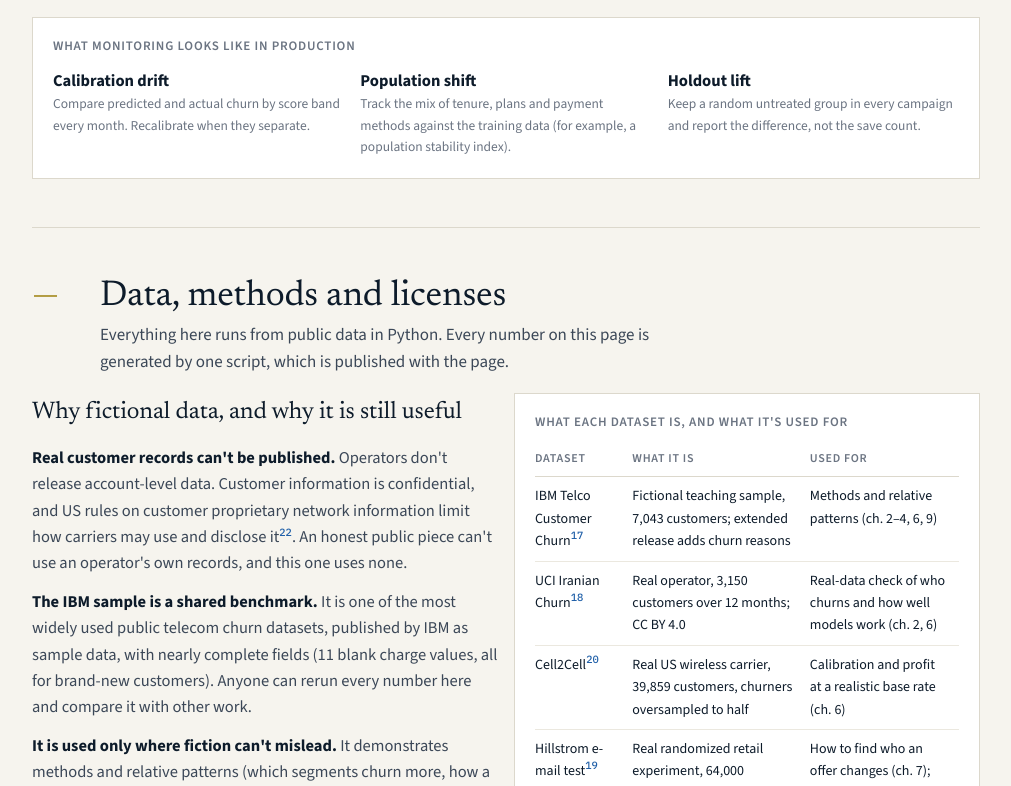
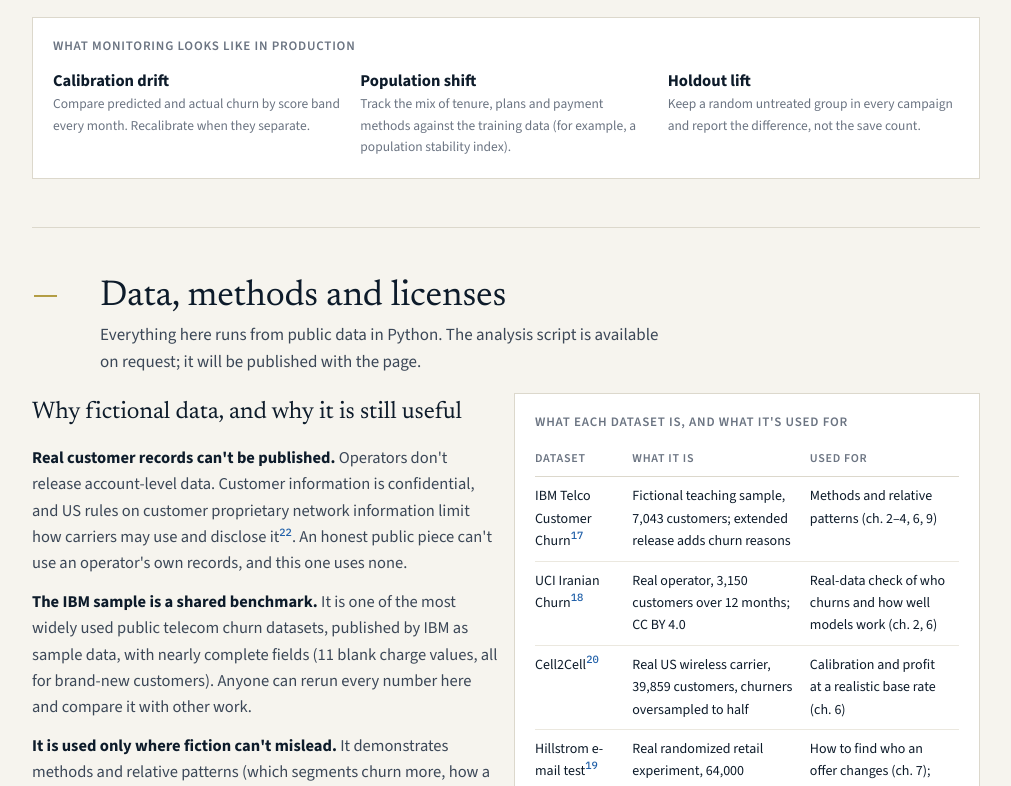
Before and after one commit to ts2427/Website, a plain HTML site: page retention-playbook.html in a window 1280 px wide. Shown: the part 11214-12000 px from the top of the page, without its empty margins (134-1145 px from the left). Drawn offline with nearby package versions, Linux system fonts and the light colour scheme.

Commit message:
Retention playbook: the analysis script is available on request (the page had said it was published); decision log started
Co-Authored-By: Claude Opus 5.5 <noreply@anthropic.com>

```diff
--- a/retention-playbook.html
+++ b/retention-playbook.html
@@ -399,7 +399,7 @@ footer { padding-block: 40px 56px; color: var(--muted); font-size: 13px; display
   <!-- methods -->
   <section class="ch" id="methods">
     <div class="ch-head"><span class="no">—</span><h2>Data, methods and licenses</h2>
-      <p class="claim">Everything here runs from public data in Python. Every number on this page is generated by one script, which is published with the page.</p></div>
+      <p class="claim">Everything here runs from public data in Python. The analysis script is available on request; it will be published with the page.</p></div>
 
     <div id="data-why" class="grid2">
       <div class="prose">
```
Also changed, not shown: 1 other file.
